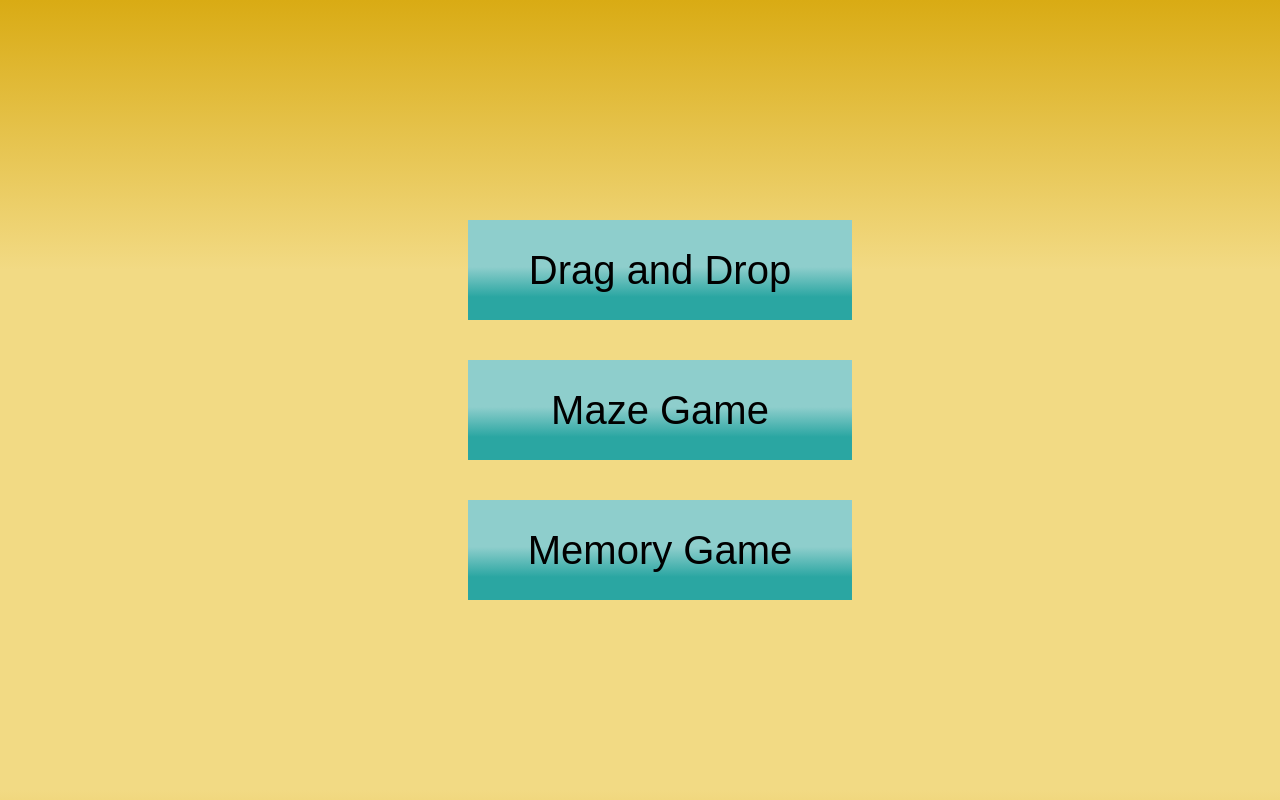
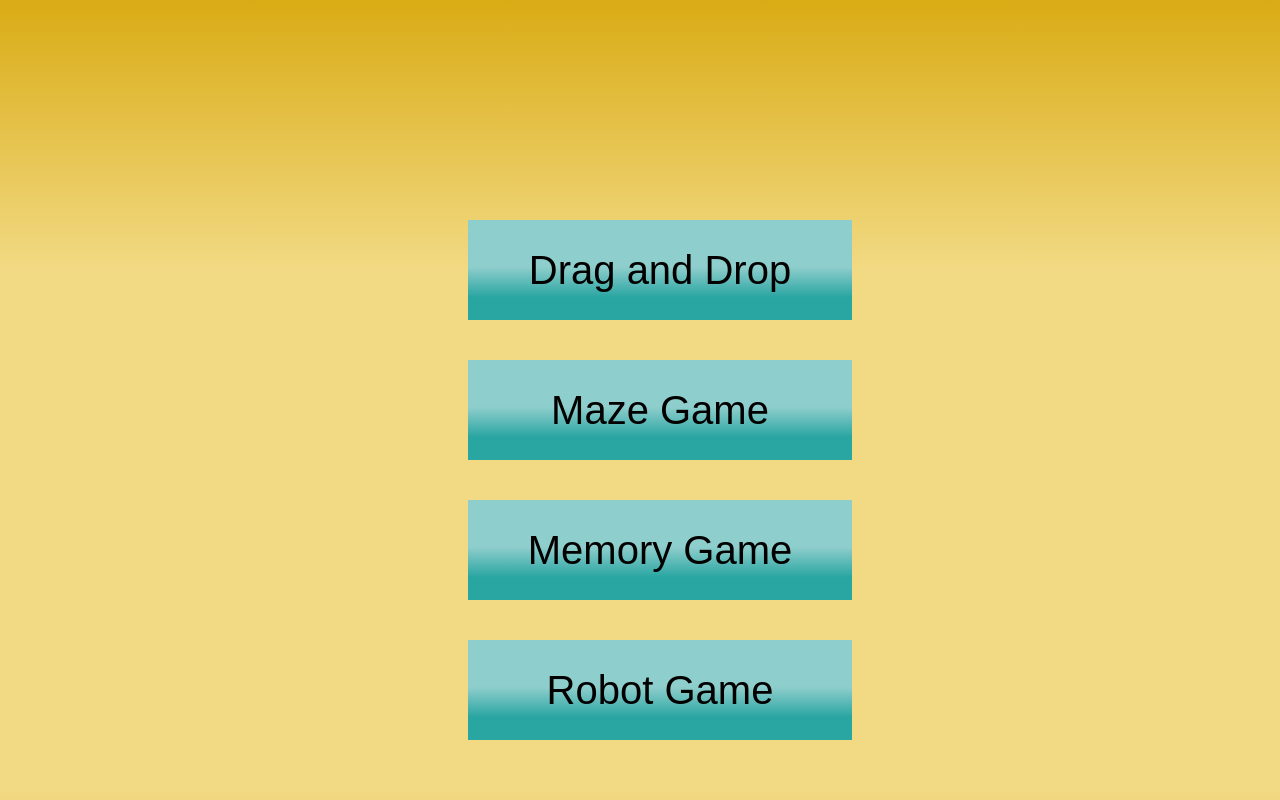
Before and after one commit to dtalanda/LS, a React (Create React App) app in the folder my-app/: page / in a window 1280 px wide. Shown: the top 800 px of the page. Built offline with nearby package versions, Linux system fonts and the light colour scheme.

Commit message:
add new route to robot game

```diff
--- a/my-app/src/App.js
+++ b/my-app/src/App.js
@@ -10,6 +10,7 @@ const App = () => {
       <Link to={'/dragndrop'}><button className='menu__item'>Drag and Drop</button></Link>
       <Link to={'/maze'}><button className='menu__item'>Maze Game</button></Link>
       <Link to={'/memory'}><button className='menu__item'>Memory Game</button></Link>
+      <Link to={'/robot'}><button className='menu__item'>Robot Game</button></Link>
     </div>
   );
 }
--- a/my-app/src/index.js
+++ b/my-app/src/index.js
@@ -5,6 +5,7 @@ import App from './App';
 import DragnDrop from './page/DragnDrop'
 import Memory from './page/Memory';
 import Maze from './page/Maze';
+import Robot from './page/Robot';
 import { BrowserRouter, Route, Switch } from 'react-router-dom';
 
 import * as serviceWorker from './serviceWorker';
@@ -12,6 +13,7 @@ import * as serviceWorker from './serviceWorker';
 ReactDOM.render(
     <BrowserRouter>
         <Switch>
+            <Route path='/robot' component={Robot} />
             <Route path='/maze' component={Maze} />
             <Route path='/memory' component={Memory} />
             <Route path='/dragndrop' component={DragnDrop} />
```
